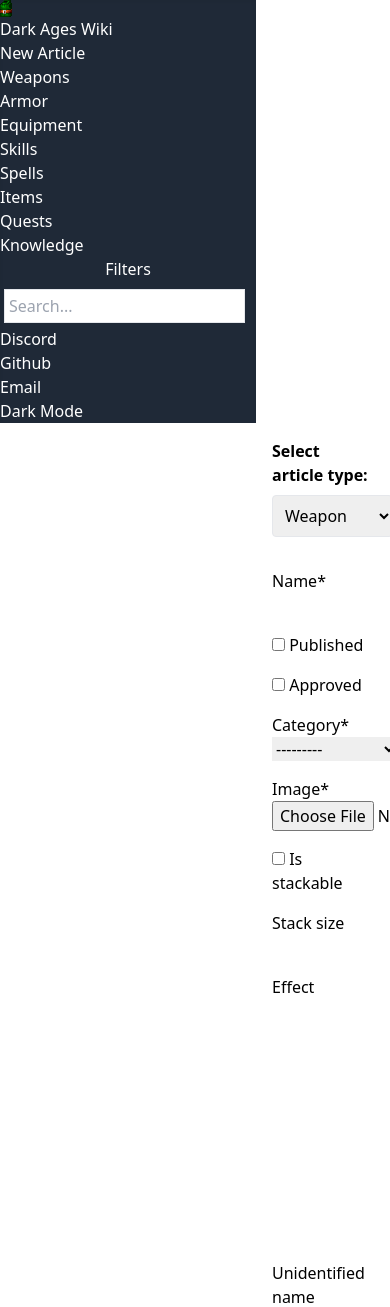
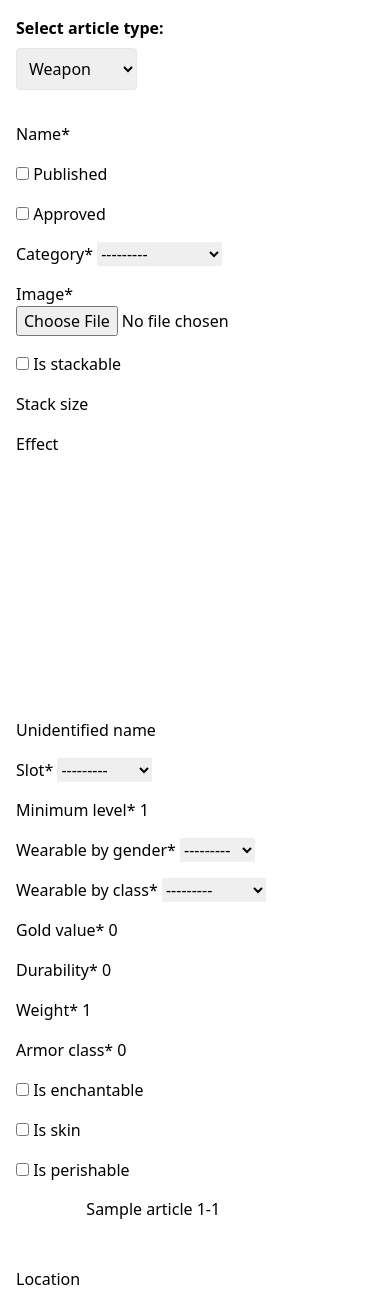
Before and after one commit to phever/darkagesWiki, a Django app: page /article/new/ in a window 390 px wide; the page is wider, and only the part inside the window is pictured. Shown: the top 1307 px of that part. Run offline with Django 5.2, Linux system fonts and the light colour scheme; a user stored in the database is signed in; tables that the repository leaves empty hold one stand-in row (values such as "Sample post"); some libraries are stand-ins or nearby versions.

Commit message:
Add responsive sidebar layout

```diff
--- a/templates/404.html
+++ b/templates/404.html
@@ -3,7 +3,7 @@
 
 {% block content %}
 	<!-- Main -->
-        <div id="main" class="ml-64 md:ml-40 sm:ml-0 p-4">
+        <div id="main" class="p-4">
                 <div class="container mx-auto">
                         <img src="{% static 'images/404.png' %}" alt="404 Page not found">
                 </div>
--- a/templates/base/base.html
+++ b/templates/base/base.html
@@ -12,15 +12,19 @@
         {% block additional_stylesheets %}{% endblock %}
         {% block additional_head %}{% endblock %}
     </head>
-    <body class="is-preload font-sans h-full">
-        <div id="content-main h-full">
+    <body class="is-preload font-sans min-h-screen">
+        <div class="flex min-h-screen" id="content-main">
             {% block header %}
-                {% include 'base/header.html' %}
+                <aside class="hidden sm:block" id="sidebar">
+                    {% include 'base/header.html' %}
+                </aside>
             {% endblock %}
-            {% block content %}{% endblock %}
-            {% block footer %}
-                {% include 'base/footer.html' %}
-            {% endblock %}
+            <div class="flex-1">
+                {% block content %}{% endblock %}
+                {% block footer %}
+                    {% include 'base/footer.html' %}
+                {% endblock %}
+            </div>
         </div>
         {% block javascript %}
             <script src="{% static 'js/layout.js' %}"></script>
--- a/templates/base/footer.html
+++ b/templates/base/footer.html
@@ -1,6 +1,6 @@
 {% block footer %}
     <!-- Footer -->
-    <div id="footer" class="ml-64 md:ml-40 sm:ml-0 bg-gray-100 text-center p-4 text-sm">
+    <div id="footer" class="bg-gray-100 text-center p-4 text-sm">
         <!-- Copyright -->
         <ul class="copyright">
             <li>&copy; Phever. 2024-{{ current_year }}</li>
--- a/templates/base/header.html
+++ b/templates/base/header.html
@@ -2,7 +2,7 @@
 {% block header %}
     <!-- Header -->
     <div id="header"
-         class="w-64 h-full bg-gray-800 text-white flex flex-col justify-between shadow-inner overflow-y-auto">
+         class="w-64 h-screen bg-gray-800 text-white flex flex-col justify-between shadow-inner overflow-y-auto">
         <div class="top">
             <!-- Logo -->
             <div id="logo">
--- a/templates/editors/new_article.html
+++ b/templates/editors/new_article.html
@@ -5,7 +5,7 @@
     <script src="{% static 'js/article_forms.js' %}"></script>
 {% endblock %}
 {% block content %}
-    <div id="main" class="ml-64 md:ml-40 sm:ml-0 p-4">
+    <div id="main" class="p-4">
         <label for="article-type" class="block mb-2 font-bold">Select article type:</label>
         <select id="article-type" class="mb-4 border rounded p-2">
             {% for key in forms.keys %}
--- a/templates/staff/new_weapon.html
+++ b/templates/staff/new_weapon.html
@@ -2,7 +2,7 @@
 
 {% block content %}
 	<!-- Main -->
-        <div id="main" class="ml-64 md:ml-40 sm:ml-0 p-4">
+        <div id="main" class="p-4">
                 <div class="container mx-auto">
                         <h1>Welcome to the Dark Ages Wiki!</h1>
                         <p class="lead">Thanks for stopping by! We hope you can help you out on your
--- a/templates/weapons.html
+++ b/templates/weapons.html
@@ -2,7 +2,7 @@
 
 {% block content %}
 	<!-- Main -->
-        <div id="main" class="ml-64 md:ml-40 sm:ml-0 p-4">
+        <div id="main" class="p-4">
                 <div class="container mx-auto">
                                 <h1>Welcome to the Dark Ages Wiki!</h1>
                                 <p class="lead">Thanks for stopping by! We hope you can help you out on your
```
Also changed, not shown: templates/index.html (+6 -6 lines).
